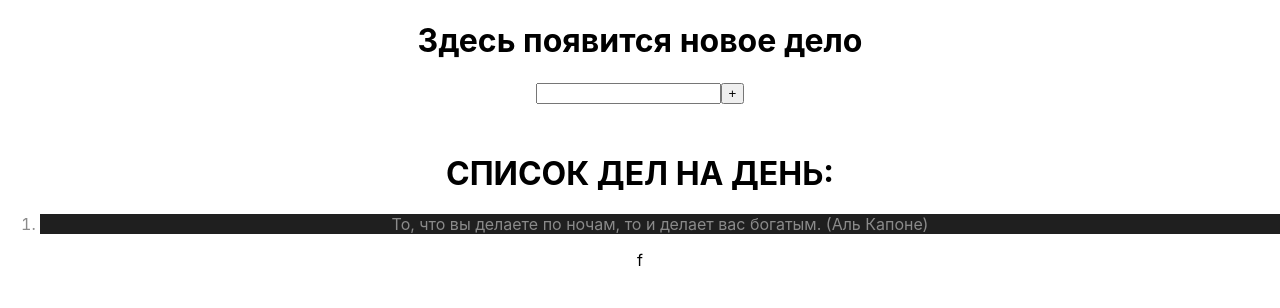
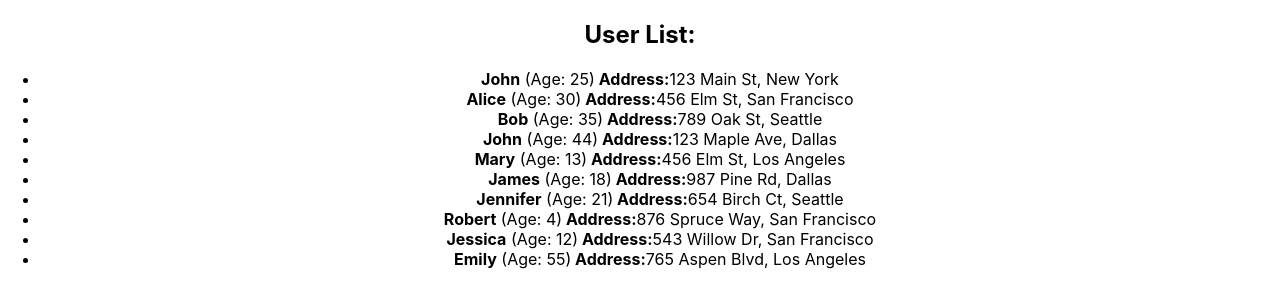
Before and after one commit to VeryStone69/frontEnd_mastery_hub, a React (Create React App) app: page / in a window 1280 px wide. Shown: the top 308 px of the page. Built offline with nearby package versions, Linux system fonts and the light colour scheme.

Commit message:
add: HomeWork 1 (NEW)

```diff
--- a/src/App.tsx
+++ b/src/App.tsx
@@ -7,10 +7,10 @@
 function App() {
   return (
     <div className="App">
-      {/*<HW1 />*/}
+      <HW1 />
       {/*<HW2 />*/}
       {/*<HW3 />*/}
-      <HW4 />
+      {/*<HW4 />*/}
     </div>
   );
 }
--- a/src/HW/1/HW1.tsx
+++ b/src/HW/1/HW1.tsx
@@ -1,4 +1,5 @@
 import {UserList} from './UserList';
+import user from "../../s2-homeworks/hw08/User";
 
 export const HW1 = () => {
 
@@ -34,7 +35,7 @@
 
 	return (
 		<div id={'hw01'}>
-			{/*<UserList users={'НАЗВАНИЕ МАССИВА, КОТОРЫЙ МЫ ПЕРЕДАЕМ'} />*/}
+			<UserList users={users} />
 		</div>
 	);
 };
--- a/src/HW/1/UserList.tsx
+++ b/src/HW/1/UserList.tsx
@@ -1,29 +1,35 @@
+
 type AddressType = {
-  street: any; // ПОДПРАВЛЯЕМ any
-  city: any; // ПОДПРАВЛЯЕМ any
+  street: string; // ПОДПРАВЛЯЕМ any
+  city: string; // ПОДПРАВЛЯЕМ any
 };
 
 type UserType = {
-  // ПРИДЕТСЯ САМОМУ)
+  id: number
+    name: string
+    age:number
+    address: AddressType
 };
 
 type UserListPropsType = {
-  users: UserType; // ПО МОЕМУ ЧЕГО-ТО НЕ ХВАТАЕТ...
+  users: UserType[]; // ПО МОЕМУ ЧЕГО-ТО НЕ ХВАТАЕТ...
 };
 
-export const UserList = (props: 'ВСТАВЛЯЕМ ТИПИЗАЦИЮ') => {
+export const UserList = (props: UserListPropsType) => {
   return (
     <div id={'hw01-users'}>
       <h2>User List:</h2>
 
-      {/*<ul>*/}
-      {/*  {props.users.map((user) => ( // ВСЕ ТОВАРЫ В СТРАНУ ПРИЕЗЖАЮТ В КОНТЕЙНЕРАХ, А В РЕАКТЕ...*/}
-      {/*    <li key={ЭЛЕМЕНТ МАССИВА.id} id={`hw01-user-${ЭЛЕМЕНТ МАССИВА.id}`}>*/}
-      {/*      <strong>{ЭЛЕМЕНТ МАССИВА.name}</strong> (Age: {ЭЛЕМЕНТ МАССИВА.age})<strong> Address:</strong>*/}
-      {/*      {ЭЛЕМЕНТ МАССИВА.address.street}, {ЭЛЕМЕНТ МАССИВА.address.city}*/}
-      {/*    </li>*/}
-      {/*  ))}*/}
-      {/*</ul>*/}
+      <ul>
+          {props.users.map((el) => {
+              return(
+                  <li key={el.id} id={`hw01-user-${el.id}`}>
+                      <strong>{el.name}</strong> (Age: {el.age})<strong> Address:</strong>
+                      {el.address.street}, {el.address.city}
+                  </li>
+              )
+          } )}
+      </ul>
     </div>
   );
 };
```
